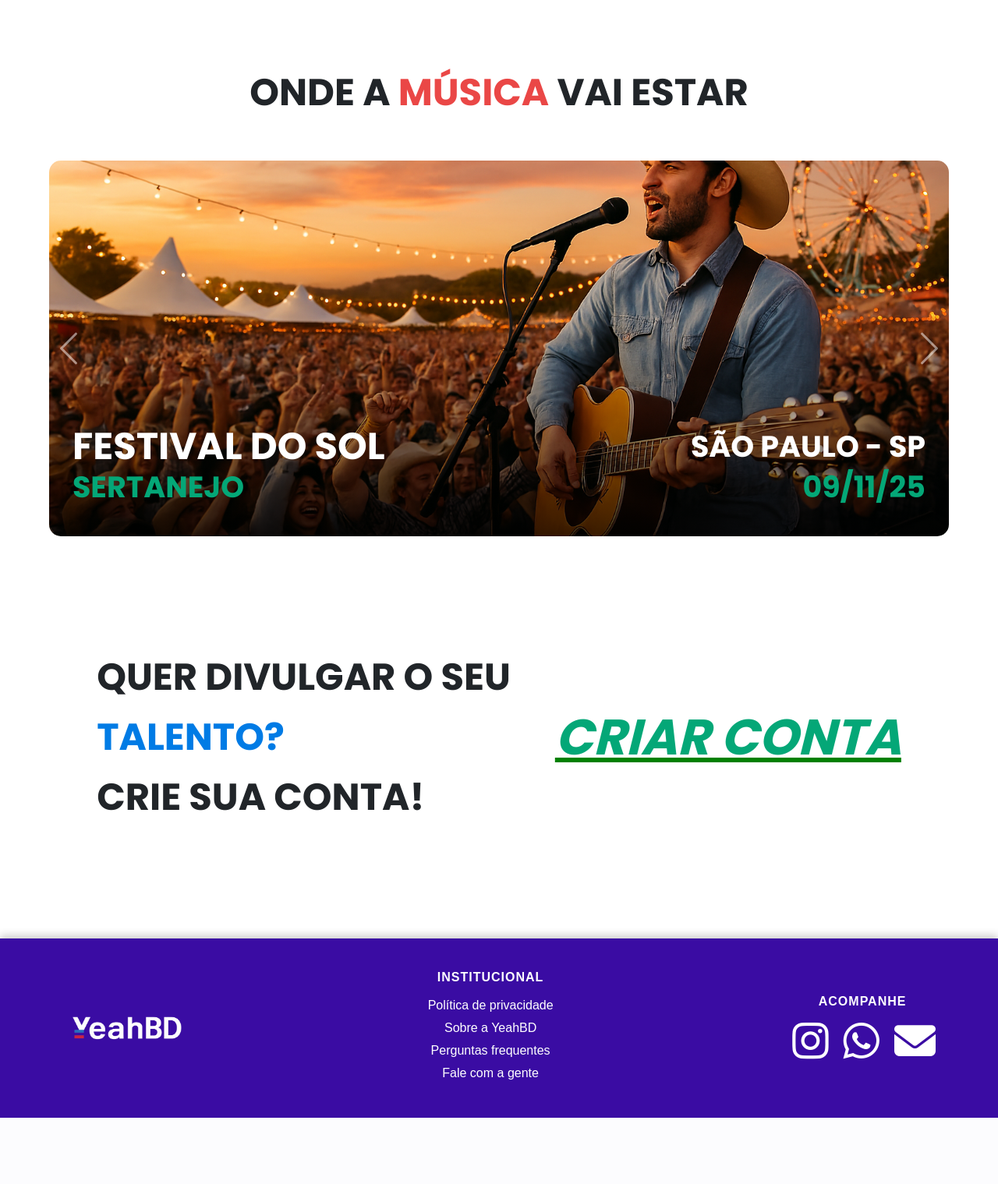
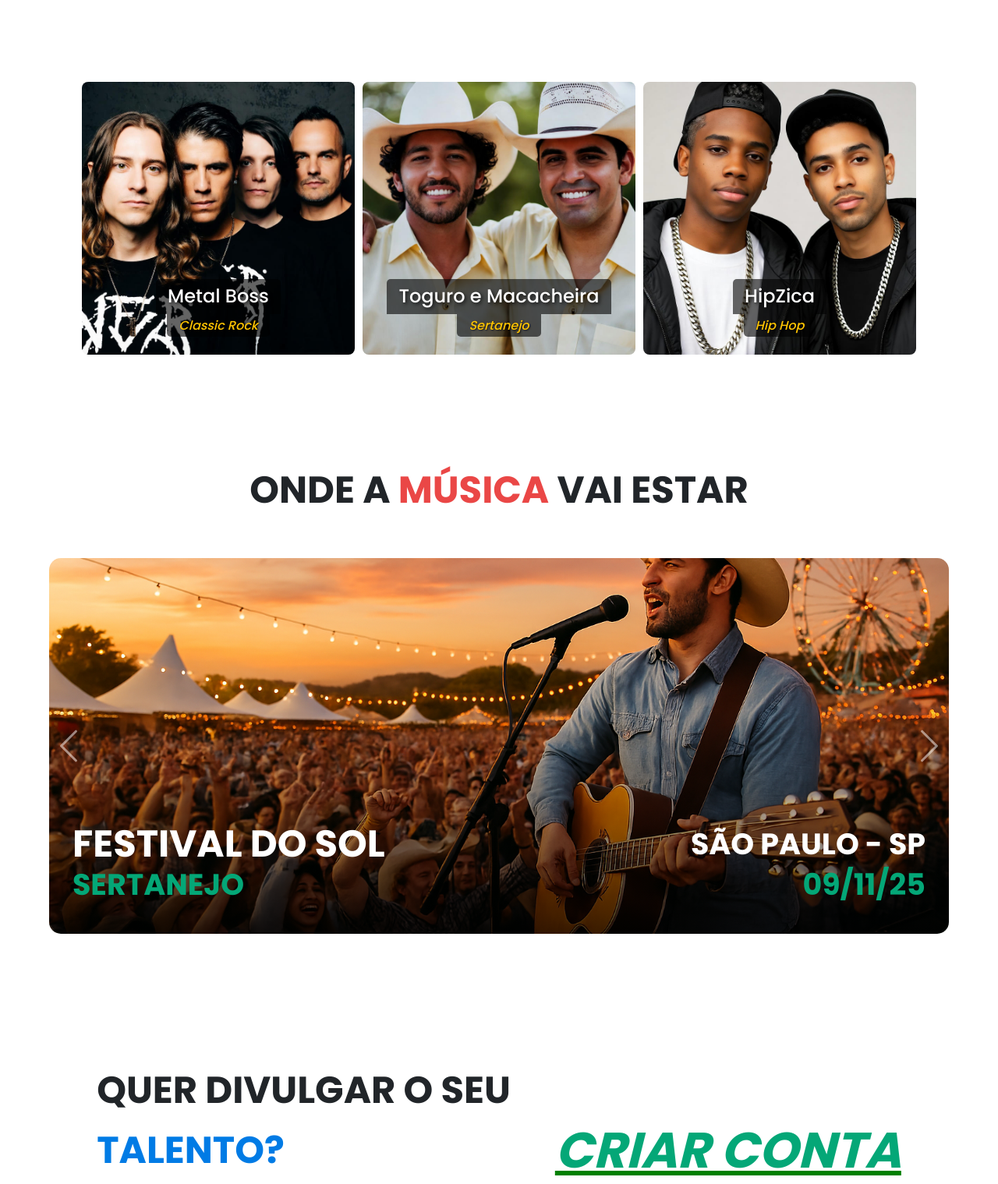
Before and after one commit to kauan-araujo-dev/YeahDB, a PHP site: page / in a window 1280 px wide. Shown: the part 74-1593 px from the top of the page at 78% size. Before the commit the page ends 1508 px from the top, so only its background shows below. Run offline with PHP 8.4, Linux system fonts and the light colour scheme.

Commit message:
parte de artistas

```diff
--- a/assets/css/style.css
+++ b/assets/css/style.css
@@ -68,47 +68,128 @@ body > div{
   opacity: 0.9;
 }
 
+/* SEÇÃO ARTISTAS */
 
+.espaco_bandas {
+  max-width: 1200px;
+  margin: 15px auto;
+}
 
+.linha_cards {
+  display: flex;
+  flex-wrap: wrap;
+  gap: 10px;
+  margin-bottom: 20px;
+  justify-content: center;
+}
 
+.banda_box_img {
+  flex: 1 1 calc(33.33% - 10px);
+  aspect-ratio: 1;
+  position: relative; /* Garante o contexto para posicionamento absoluto */
+  border-radius: 8px;
+  overflow: hidden;
+  max-width: 350px;
+  transition: transform 0.3s ease, box-shadow 0.3s ease;
+}
 
+.banda_box_img.banda_placeholder img {
+  width: 100%;
+  height: 100%;
+  object-fit: cover;
+  display: block;
+  position: relative; /* Garante que a imagem fique na camada base */
+  z-index: 0; /* Coloca a imagem atrás do texto */
+}
 
-#eventos{
+.banda_box_img .banda_texto-overlay {
+  position: absolute;
+  bottom: 15px; /* Posiciona na parte inferior */
+  left: 0;
+  right: 0;
+  display: flex;
+  flex-direction: column;
+  align-items: center;
+  padding: 0 10px;
+  z-index: 1; /* Coloca o texto à frente da imagem */
+}
+
+.titulo_banda {
+  font-size: 1.5rem;
+  color: #ffffff;
+  text-align: center;
+  text-shadow: 2px 2px 4px rgba(0, 0, 0, 0.7);
+  background: rgba(0, 0, 0, 0.6);
+  padding: 8px 15px;
+  margin-bottom: 0;
+  border-radius: 5px 5px 0 0;
+  width: auto;
+  max-width: 90%;
+}
+
+.estilo_musical {
+  font-size: 1rem;
+  color: #ffc402;
+  text-align: center;
+  font-style: italic;
+  background: rgba(0, 0, 0, 0.6);
+  padding: 5px 15px;
+  margin-top: 0;
+  border-radius: 0 0 5px 5px;
+  width: auto;
+  max-width: 90%;
+  text-shadow: 1px 1px 2px rgba(0, 0, 0, 0.7);
+}
+
+.banda_box_img:hover {
+  transform: scale(1.05);
+  box-shadow: 0 4px 8px rgba(0, 0, 0, 0.2);
+}
+
+/*SEÇÃO EVENTOS*/
+
+#eventos {
   display: flex;
   align-items: center;
   flex-direction: column;
   gap: 50px;
+  padding: 20px;
+  height: auto;
 }
-#titulo-evento{
+#titulo-evento {
   font-size: 48px;
   text-transform: uppercase;
   font-weight: bold;
-
 }
-#titulo-evento span{
-    color: #EA4746;
+#titulo-evento span {
+  color: #ea4746;
 }
-#carouselExample{
+#carouselExample {
   width: 1154px;
   height: 482px;
   padding: 0;
+  position: relative;
+  overflow: hidden;
 }
-#carouselExample span{
+#carouselExample span {
   width: 50px;
   height: 72px;
 }
-.carousel-control-next, .carousel-control-prev{
+.carousel-control-next,
+.carousel-control-prev {
   width: auto !important;
   justify-content: space-between !important;
-
 }
-.carousel-inner, .carousel-item, .container_carrossel{
+.carousel-inner,
+.carousel-item,
+.container_carrossel {
   width: 100%;
   height: 100%;
 }
-.container_carrossel img{
+.container_carrossel img {
   width: 100%;
   height: 100%;
+
   object-fit: cover;
   border-radius: 15px;
 }
--- a/index.html
+++ b/index.html
@@ -34,7 +34,31 @@
         <a href="#" class="botao"> CADASTRAR / ACESSAR</a>
       </nav>
     </header>
-
+    <div class="espaco_bandas">
+        <div class="linha_cards">
+            <div class="banda_box_img banda_placeholder">
+                <img src="assets/img/banda_rock.jpg" alt="Metal Boss">
+                <div class="banda_texto-overlay">
+                    <h3 class="titulo_banda">Metal Boss</h3>
+                    <h4 class="estilo_musical">Classic Rock</h4>
+                </div>
+            </div>
+            <div class="banda_box_img banda_placeholder">
+                <img src="assets/img/dupla_sertaneja.jpg" alt="Toguro e Macacheira">
+                <div class="banda_texto-overlay">
+                    <h3 class="titulo_banda">Toguro e Macacheira</h3>
+                    <h4 class="estilo_musical">Sertanejo</h4>
+                </div>
+            </div>
+            <div class="banda_box_img banda_placeholder">
+                <img src="assets/img/hiphop.jpg" alt="HipZica">
+                <div class="banda_texto-overlay">
+                    <h3 class="titulo_banda">HipZica</h3>
+                    <h4 class="estilo_musical">Hip Hop</h4>
+                </div>
+            </div>
+        </div>
+    </div>
 
     <section id="eventos">
         <h2 id="titulo-evento">ONDE A <span>MÚSICA</span> VAI ESTAR</h2>
@@ -117,7 +141,7 @@
 
       <a href=""
         ><button class="botao_criar_conta">
-          <b><i>CRIAR CONTA</i></b>
+          <b><i>CRIAR CONTA</b></i>
         </button></a
       >
     </section>
```
Also changed, not shown: other parts of assets/css/style.css (+115 -34 lines), assets/img/banda_rock.jpg (added), assets/img/dupla_sertaneja.jpg (added), assets/img/hiphop.jpg (added). Lines whose indentation alone changed are shown as unchanged.
